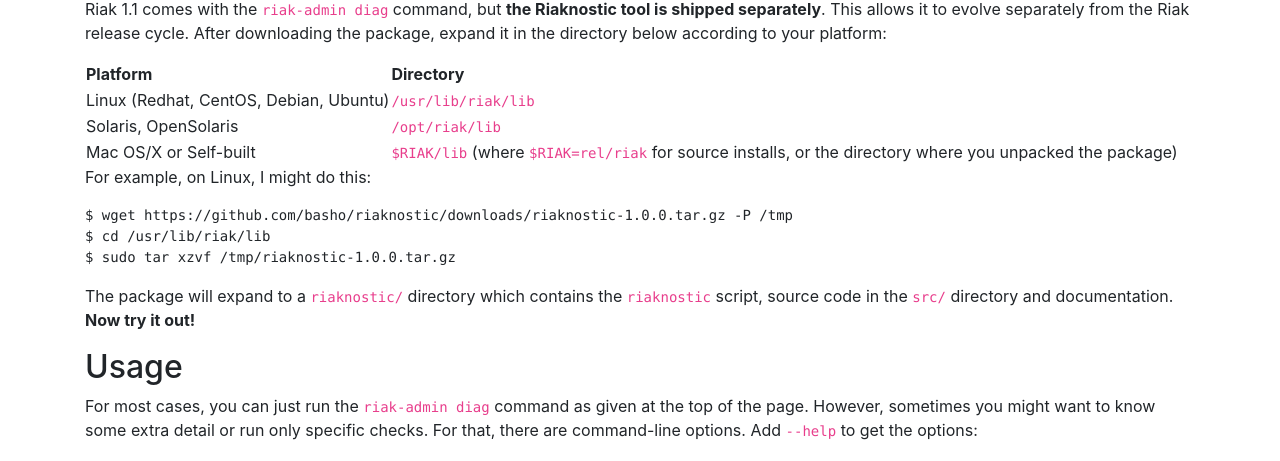
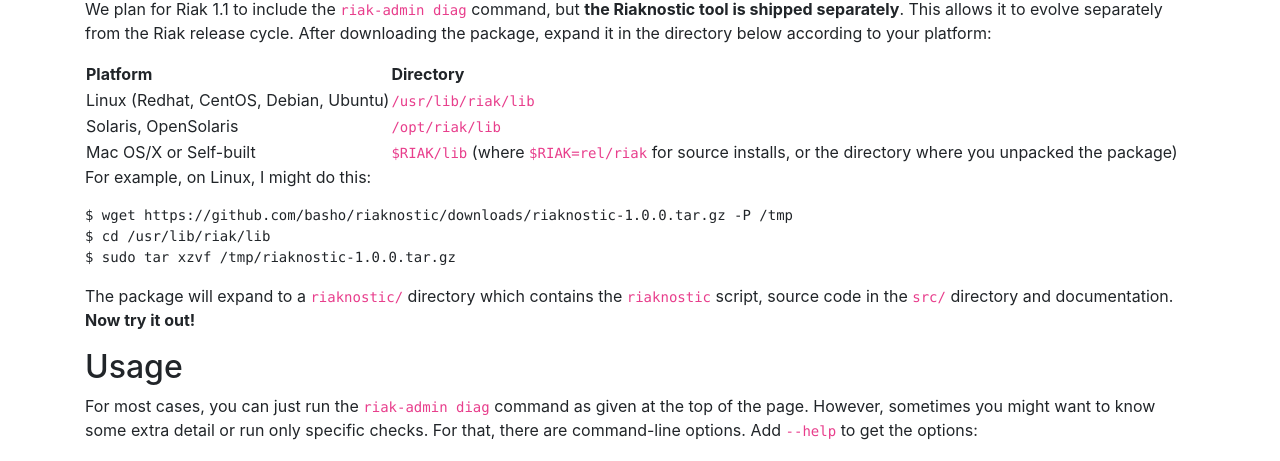
Before and after one commit to basho/riaknostic, a plain HTML site: page priv/index.html in a window 1280 px wide. Shown: the part 639-1100 px from the top of the page. Drawn offline with nearby package versions, Linux system fonts and the light colour scheme.

Commit message:
Minor wording correction, add missing docs to riaknostic_node.

```diff
--- a/priv/index.html
+++ b/priv/index.html
@@ -41,11 +41,12 @@
           </div>
           <section id="installation">
             <h2>Installation</h2>
-            <p>Riak 1.1 comes with the <code>riak-admin diag</code>
-            command, but <strong>the Riaknostic tool is shipped
-            separately</strong>. This allows it to evolve separately from the Riak
-            release cycle. After downloading the package, expand it in
-            the directory below according to your platform:</p>
+            <p>We plan for Riak 1.1 to include the <code>riak-admin
+            diag</code> command, but <strong>the Riaknostic tool is
+            shipped separately</strong>. This allows it to evolve
+            separately from the Riak release cycle. After downloading
+            the package, expand it in the directory below according to
+            your platform:</p>
             <table class="bordered-table zebra-striped">
               <thead>
                 <tr><th>Platform</th><th>Directory</th></tr>
```
Also changed, not shown: 1 other file.
